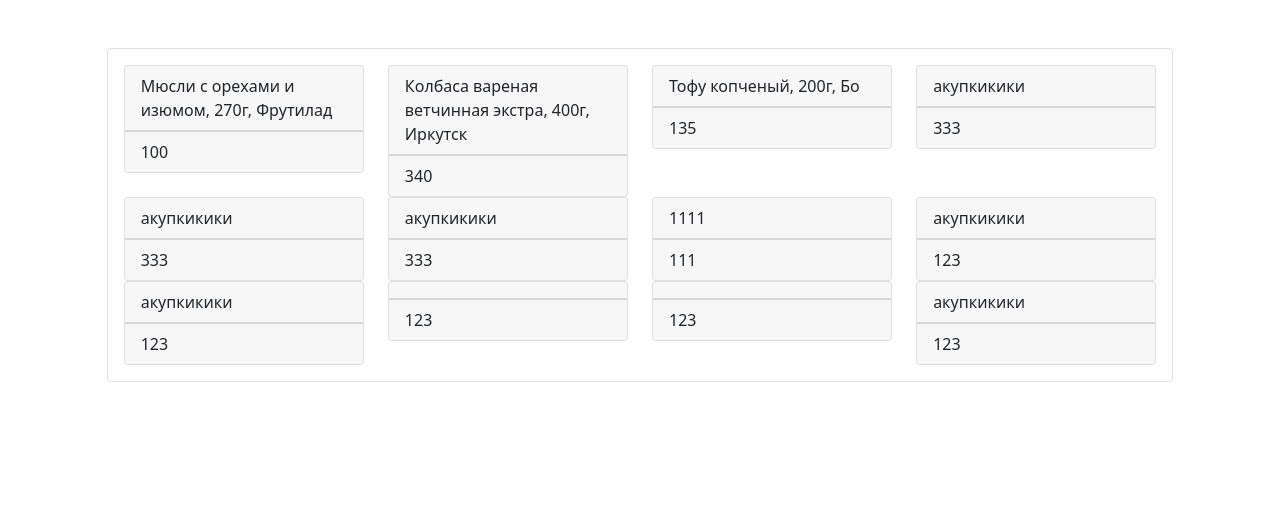
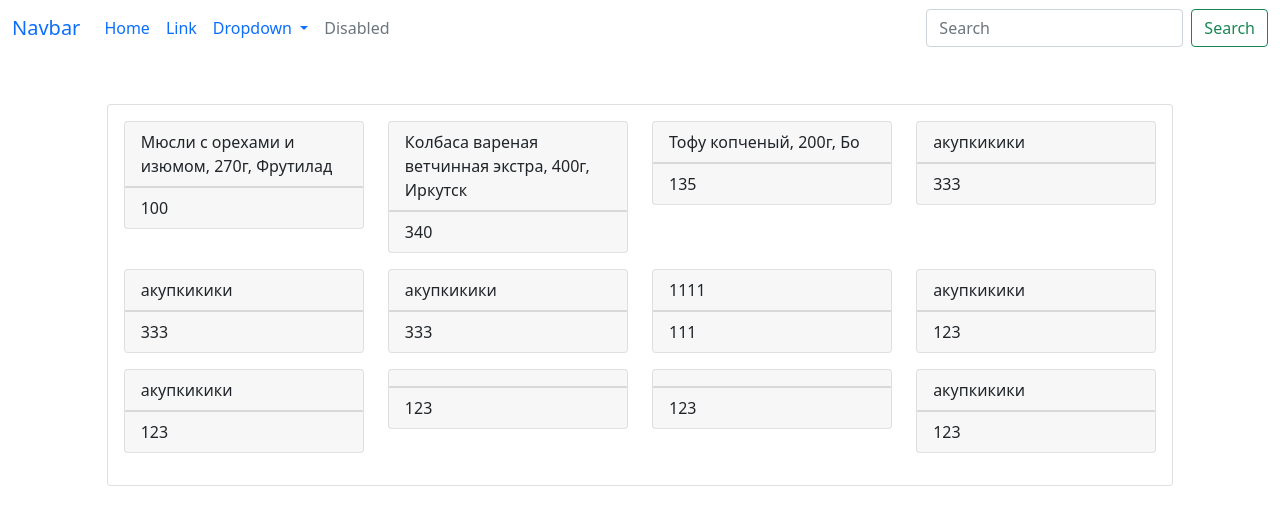
Before and after one commit to VyacheslavMironov/Market, a Django app: page /shop/ in a window 1280 px wide. Shown: the top 525 px of the page. Run offline with Django 3.2, Linux system fonts and the light colour scheme; data comes from the database, SQL or seed files in the repository.

Commit message:
Добавил меню

```diff
--- a/templates/base.html
+++ b/templates/base.html
@@ -11,6 +11,42 @@
     <title>Hello, world!</title>
   </head>
   <body>
+    <nav class="navbar navbar-expand-lg bg-body-tertiary">
+        <div class="container-fluid">
+            <a class="navbar-brand" href="#">Navbar</a>
+            <button class="navbar-toggler" type="button" data-bs-toggle="collapse" data-bs-target="#navbarSupportedContent" aria-controls="navbarSupportedContent" aria-expanded="false" aria-label="Toggle navigation">
+            <span class="navbar-toggler-icon"></span>
+            </button>
+            <div class="collapse navbar-collapse" id="navbarSupportedContent">
+            <ul class="navbar-nav me-auto mb-2 mb-lg-0">
+                <li class="nav-item">
+                <a class="nav-link active" aria-current="page" href="#">Home</a>
+                </li>
+                <li class="nav-item">
+                <a class="nav-link" href="#">Link</a>
+                </li>
+                <li class="nav-item dropdown">
+                <a class="nav-link dropdown-toggle" href="#" role="button" data-bs-toggle="dropdown" aria-expanded="false">
+                    Dropdown
+                </a>
+                <ul class="dropdown-menu">
+                    <li><a class="dropdown-item" href="#">Action</a></li>
+                    <li><a class="dropdown-item" href="#">Another action</a></li>
+                    <li><hr class="dropdown-divider"></li>
+                    <li><a class="dropdown-item" href="#">Something else here</a></li>
+                </ul>
+                </li>
+                <li class="nav-item">
+                <a class="nav-link disabled">Disabled</a>
+                </li>
+            </ul>
+            <form class="d-flex" role="search">
+                <input class="form-control me-2" type="search" placeholder="Search" aria-label="Search">
+                <button class="btn btn-outline-success" type="submit">Search</button>
+            </form>
+            </div>
+        </div>
+    </nav>
     {% block content %}
     {% endblock %}
     <!-- Optional JavaScript; choose one of the two! -->
--- a/templates/home.html
+++ b/templates/home.html
@@ -4,7 +4,7 @@
 <div class="card col-10 mx-auto mt-5 p-3">
   <div class="row">
       {% for data in lists %}
-        <div class="col-3">
+        <div class="col-3 mb-3">
           <div class="card">
             <div class="card-header">{{ data.Title }}</div>
             <div class="card-footer">{{ data.Price }}</div>
```
